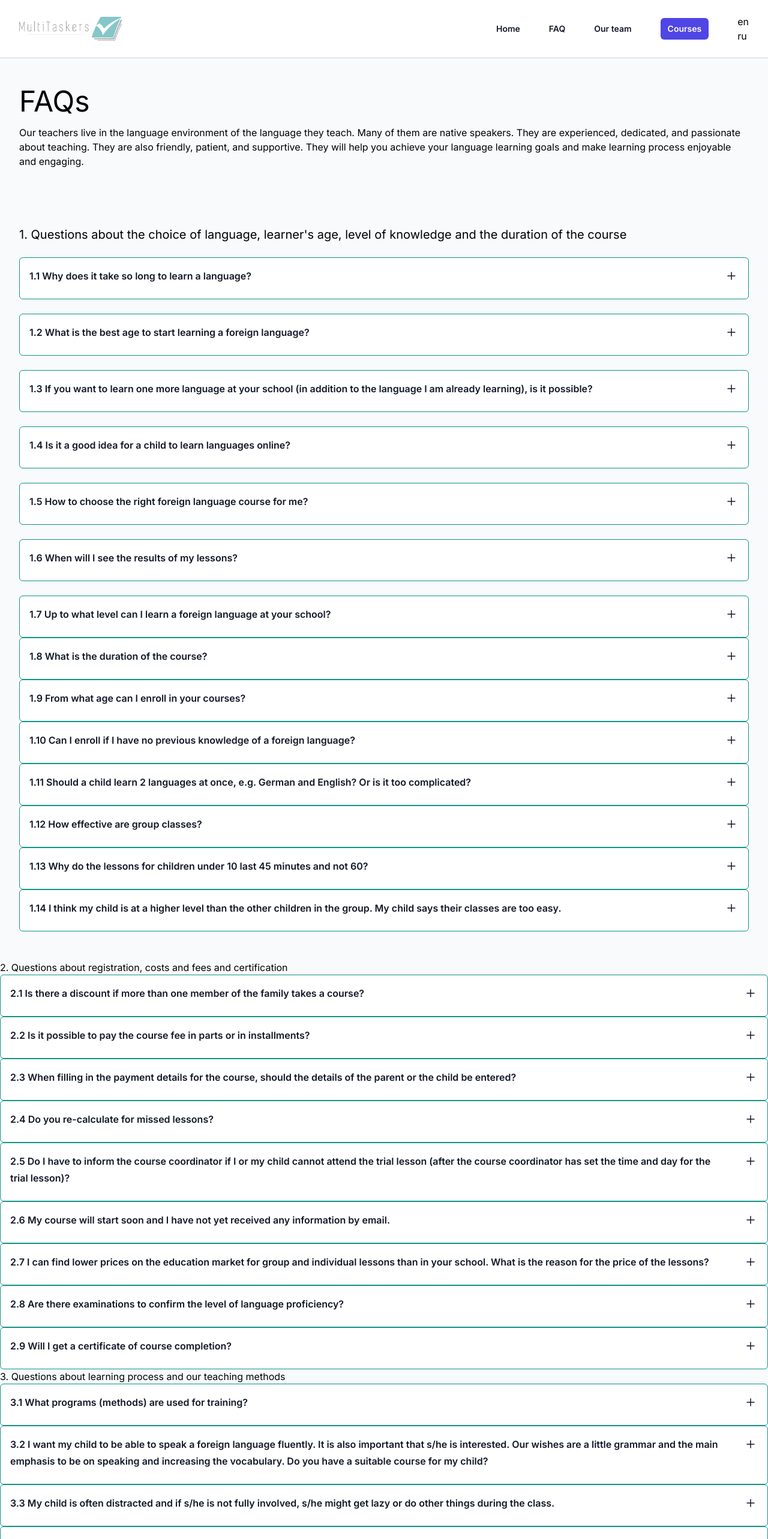
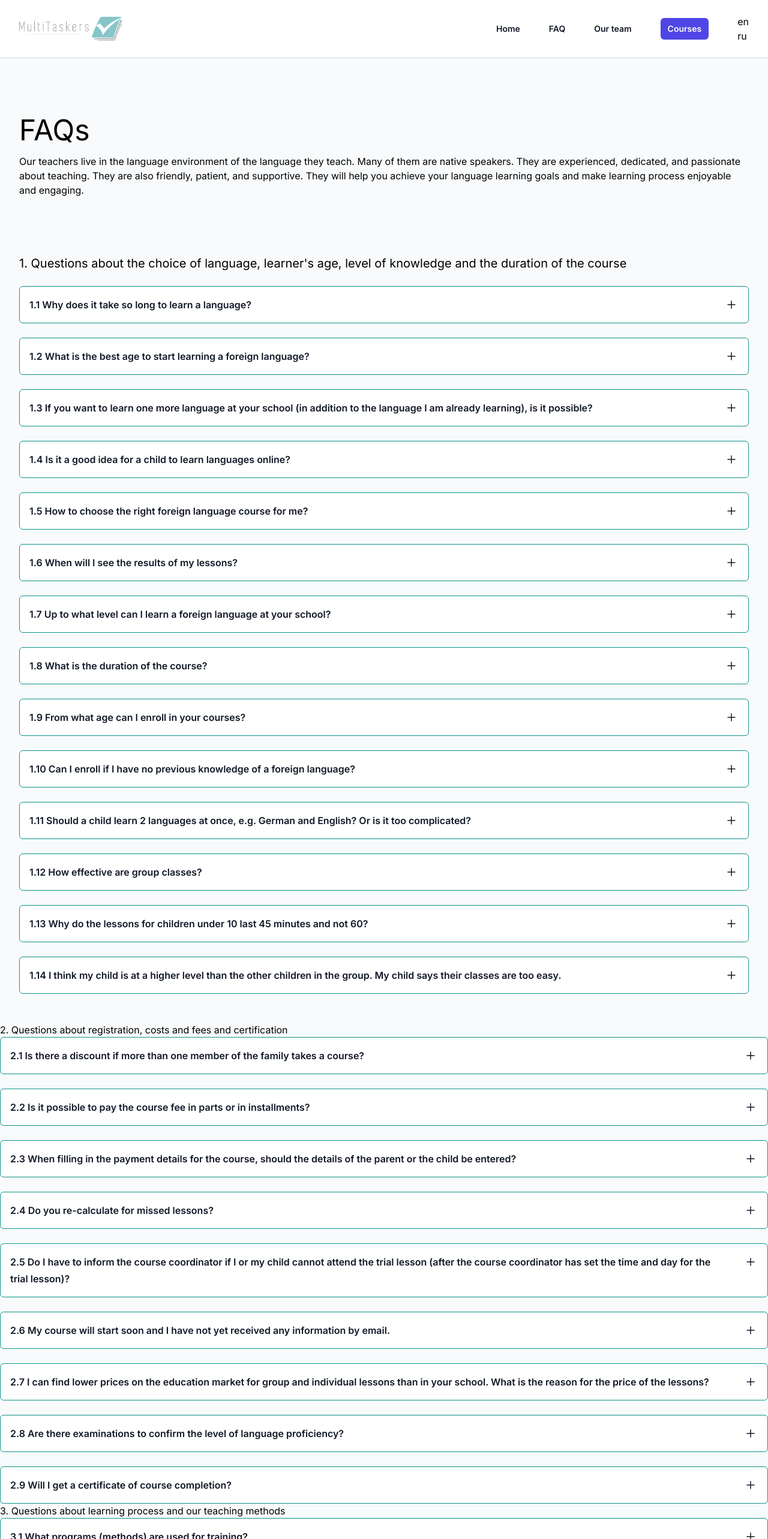
Before and after one commit to MultiTaskersGmbH/multitaskers, a Next.js app: page /en/faq in a window 1280 px wide. Shown: the top 2566 px of the page at 60% size. Built offline with nearby package versions, Linux system fonts and the light colour scheme.

Commit message:
add style classes to faq page

```diff
--- a/src/app/[lang]/faq/page.tsx
+++ b/src/app/[lang]/faq/page.tsx
@@ -18,7 +18,7 @@ export default async function Page({
 
   return (
     <>
-      <div className="mx-auto max-w-7xl px-4 py-12 sm:px-6 lg:px-8">
+      <div className="mx-auto max-w-7xl px-4 pb-12 pt-24 sm:px-6 lg:px-8">
         <h1 className="mb-4 text-5xl">{faq.heading}</h1>
         <p>{faq.description}</p>
       </div>
@@ -26,8 +26,7 @@ export default async function Page({
       {/* FAQ Topic 1 */}
       <section className="mx-auto max-w-7xl px-4 py-12 sm:px-6 lg:px-8">
         <h2 className="mb-6 text-xl">{faq.faqTopic1.heading}</h2>
-        <dl>
-          <div className="grid gap-6">
+        <dl className="grid gap-6">
           {/* Question 1.1 */}
           <FaqDisclosure question={faq.faqTopic1.Q1.question}>
             <ol>
@@ -86,8 +85,7 @@ export default async function Page({
           <FaqDisclosure question={faq.faqTopic1.Q7.question}>
             <p>{faq.faqTopic1.Q7.answer1}</p>
           </FaqDisclosure>
-          </div>
-          <div>
+
           {/* Question 1.8 */}
           <FaqDisclosure question={faq.faqTopic1.Q8.question}>
             <ol>
@@ -196,14 +194,13 @@ export default async function Page({
               <li>{faq.faqTopic1.Q14.answer8}</li>
             </ol>
           </FaqDisclosure>
-          </div>
         </dl>
       </section>
+
       {/* FAQ Topic 2 */}
       <section>
         <h2>{faq.faqTopic2.heading}</h2>
-        <dl>
-          <div>
+        <dl className="grid gap-6">
           {/* Question 2.1 */}
           <FaqDisclosure question={faq.faqTopic2.Q1.question}>
             <p>{faq.faqTopic2.Q1.answer1}</p>
@@ -240,9 +237,7 @@ export default async function Page({
           <FaqDisclosure question={faq.faqTopic2.Q5.question}>
             <p>{faq.faqTopic2.Q5.answer1}</p>
           </FaqDisclosure>
-          </div>
 
-          <div>
           {/* Question 2.6 */}
           <FaqDisclosure question={faq.faqTopic2.Q6.question}>
             <ol>
@@ -270,7 +265,6 @@ export default async function Page({
           <FaqDisclosure question={faq.faqTopic2.Q9.question}>
             <p>{faq.faqTopic2.Q9.answer1}</p>
           </FaqDisclosure>
-          </div>
         </dl>
       </section>
 
--- a/src/components/faq-disclosure.tsx
+++ b/src/components/faq-disclosure.tsx
@@ -18,7 +18,7 @@ export default function FaqDisclosure({
       {({ open }) => (
         <>
           <dt>
-            <Disclosure.Button className="mb-2 flex w-full items-start justify-between text-left text-gray-900">
+            <Disclosure.Button className="flex w-full items-start justify-between text-left text-gray-900">
               <h3 className="text-base font-semibold leading-7">{question}</h3>
               <span className="ml-6 flex h-7 items-center">
                 {open ? (
@@ -29,7 +29,9 @@ export default function FaqDisclosure({
               </span>
             </Disclosure.Button>
           </dt>
-          <Disclosure.Panel as="dd">{children}</Disclosure.Panel>
+          <Disclosure.Panel as="dd" className="pt-4">
+            {children}
+          </Disclosure.Panel>
         </>
       )}
     </Disclosure>
```
Also changed, not shown: src/dictionaries/en.json. Lines whose indentation alone changed are shown as unchanged.
